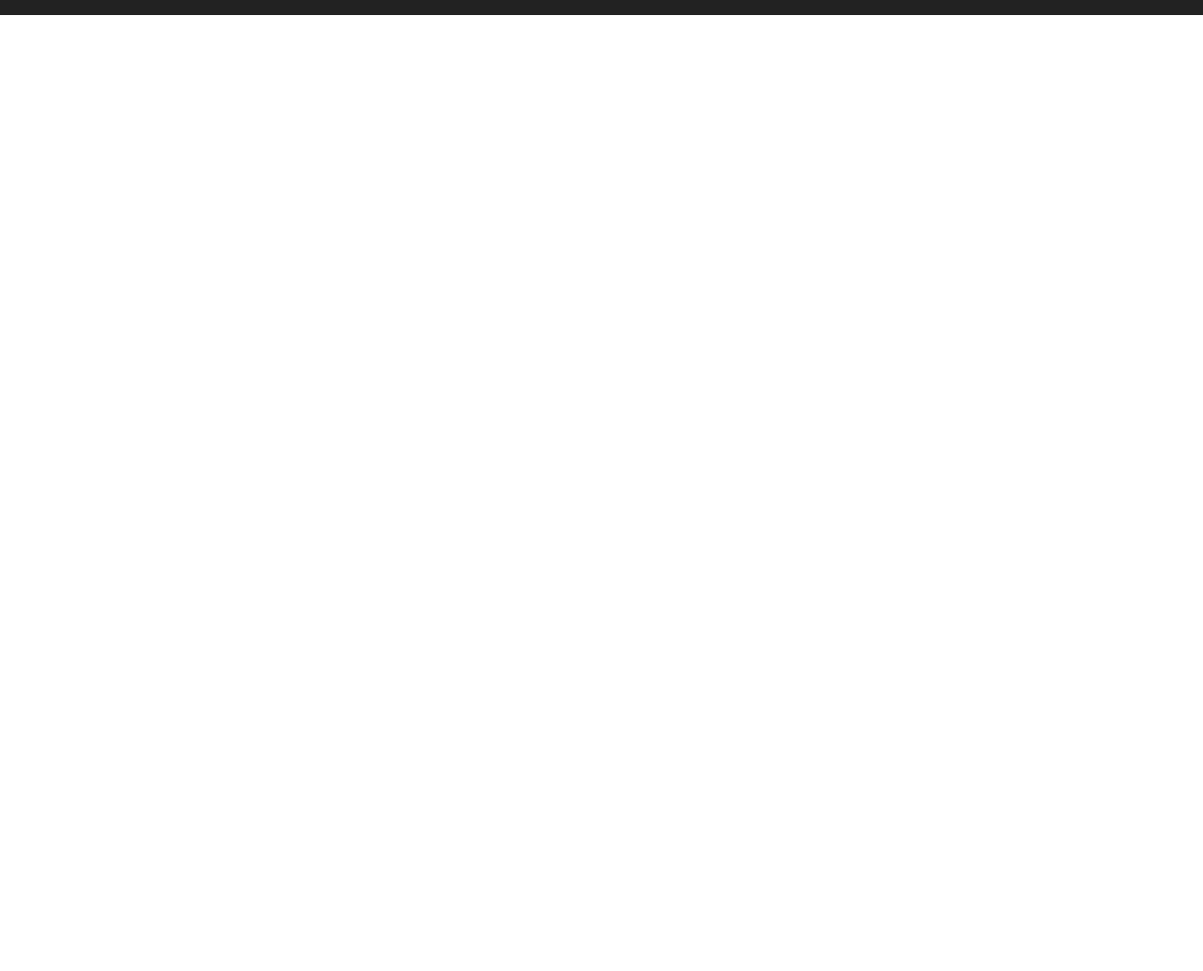
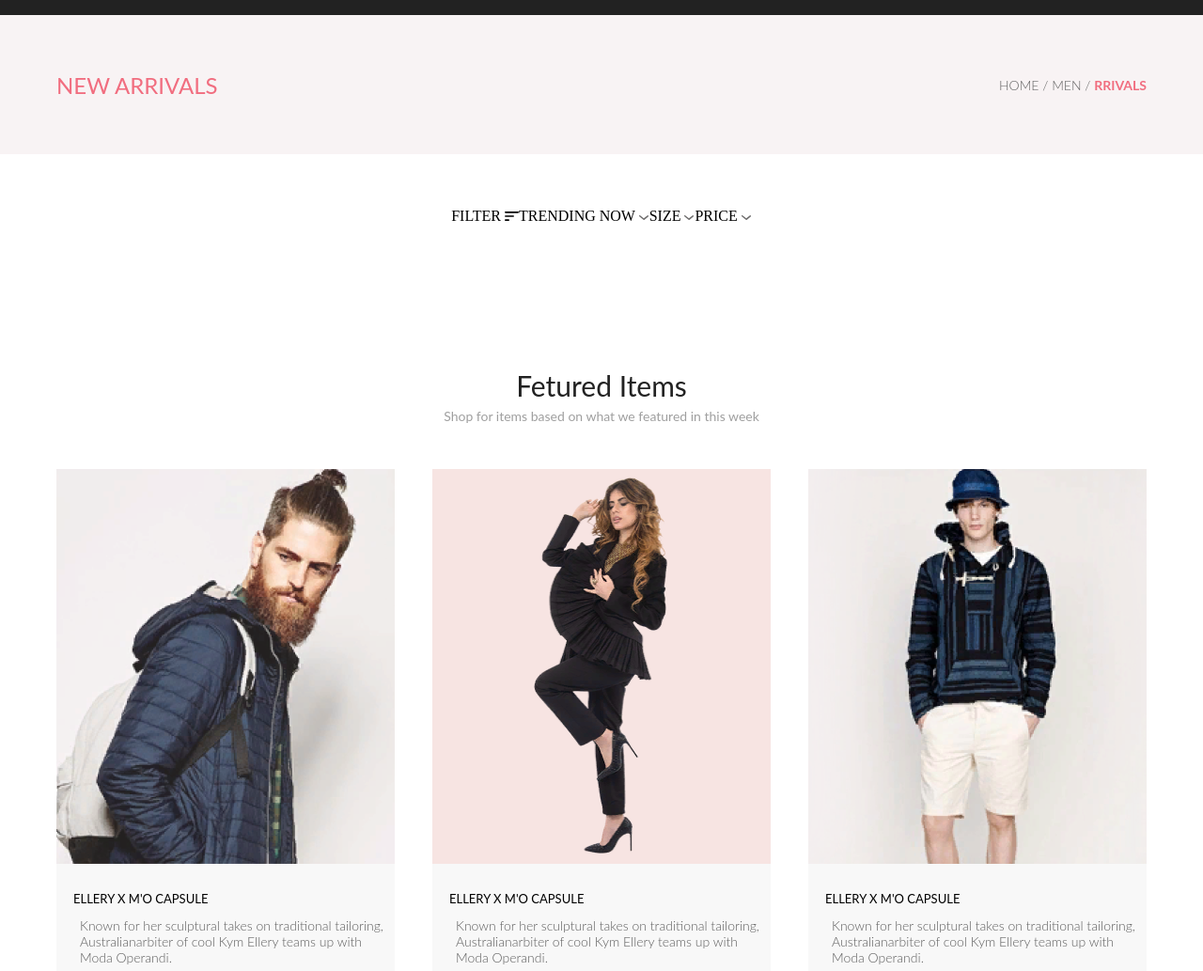
Before and after one commit to MarinaT-10/online-store, a plain HTML site: page catalog.html in a window 1280 px wide. Shown: the part 64-1097 px from the top of the page at 94% size. Before the commit the page ends 800 px from the top, so only its background shows below. Drawn offline with Linux system fonts and the light colour scheme.

Commit message:
Создали блок карточек и начали работу над блоком Flilter

```diff
--- a/catalog.html
+++ b/catalog.html
@@ -25,3 +25,69 @@
             </div>
         </div>
     </header>
+<section class="catalog__top">
+    <div class="container catalog__top_menu">
+        <div class="catalog__top_menu_left">NEW ARRIVALS</div>
+        <div class="catalog__top_menu_rihtg">HOME / MEN / <span class="catalog_menu_decor">RRIVALS</span></div>
+    </div>
+</section>
+<section class="filter">
+    <div class="container filter__wrap">
+        <div class="filter_menu_left">FILTER <img src="img/filter.svg" alt="filter"></div>
+        <div class="filter_menu_right">
+            <div class="filter__list">TRENDING NOW <img src="img/arrow.svg" alt="filter"></div>
+            <div class="filter__list">SIZE <img src="img/arrow.svg" alt="filter"></div>
+            <div class="filter__list">PRICE <img src="img/arrow.svg" alt="filter"></div>
+        </div>
+    </div>
+
+</section>
+<section class="card__product">
+    <div class="container card__box__wrap">
+        <h2>Fetured Items</h2>
+        <p class="card__text">Shop for items based on what we featured in this week</p>
+        <div class="card__box">
+            <article class="card">
+                <img src="img/card_1.png" alt="card-1">
+                <h4 class="card__product_name">ELLERY X M'O CAPSULE</h4>
+                <p class="card__description">Known for her sculptural takes on traditional tailoring, Australianarbiter of cool Kym Ellery teams up with Moda Operandi.</p>
+                <p class="card__price">$52.00</p>
+            </article>
+            <article class="card">
+                <img src="img/card_2.png" alt="card-2">
+                <h4 class="card__product_name">ELLERY X M'O CAPSULE</h4>
+                <p class="card__description">Known for her sculptural takes on traditional tailoring, Australianarbiter of cool Kym Ellery teams up with Moda Operandi.</p>
+                <p class="card__price">$52.00</p>
+            </article>
+            <article class="card">
+                    <img src="img/card_3.png" alt="card-3">
+                    <h4 class="card__product_name">ELLERY X M'O CAPSULE</h4>
+                    <p class="card__description">Known for her sculptural takes on traditional tailoring, Australianarbiter of cool Kym Ellery teams up with Moda Operandi.</p>
+                    <p class="card__price">$52.00</p>
+            </article>
+            <article class="card">
+                    <img src="img/card_4.png" alt="card-4">
+                    <h4 class="card__product_name">ELLERY X M'O CAPSULE</h4>
+                    <p class="card__description">Known for her sculptural takes on traditional tailoring, Australianarbiter of cool Kym Ellery teams up with Moda Operandi.</p>
+                    <p class="card__price">$52.00</p>
+            </article>
+            <article class="card">
+                    <img src="img/card_5.png" alt="card-5">
+                    <h4 class="card__product_name">ELLERY X M'O CAPSULE</h4>
+                    <p class="card__description">Known for her sculptural takes on traditional tailoring, Australianarbiter of cool Kym Ellery teams up with Moda Operandi.</p>
+                    <p class="card__price">$52.00</p>
+            </article>
+            <article class="card">
+                    <img src="img/card_6.png" alt="card-6">
+                    <h4 class="card__product_name">ELLERY X M'O CAPSULE</h4>
+                    <p class="card__description">Known for her sculptural takes on traditional tailoring, Australianarbiter of cool Kym Ellery teams up with Moda Operandi.</p>
+                    <p class="card__price">$52.00</p>
+            </article>
+                <div class="card__button_bottom">
+                    <a href="/" class="card__button">Browse All Product</a>
+                </div>
+            </div>
+        </div>
+</section>
+</body>
+</html>
--- a/css/style.css
+++ b/css/style.css
@@ -388,3 +388,64 @@ h2 {
 .footer__info:not(:last-child) {
     margin-right: 7px;
 }
+
+.catalog__top {
+    background: #F8F3F4;
+    height: 148px;
+    }
+
+.catalog__top_menu {
+    height: 100%;
+    display: flex;
+    justify-content: space-between;
+    align-items: center;
+
+}
+
+.catalog__top_menu_left {
+    font-family: Lato;
+    font-style: normal;
+    font-weight: normal;
+    font-size: 24px;
+    line-height: 29px;
+    color: #F16D7F;
+}
+
+.catalog__top_menu_rihtg {
+    font-family: Lato;
+    font-style: normal;
+    font-weight: 300;
+    font-size: 14px;
+    line-height: 17px;
+    color: #636363;
+}
+
+.catalog_menu_decor {
+    font-family: Lato;
+    font-style: normal;
+    font-weight: bold;
+    font-size: 14px;
+    line-height: 17px;
+    color: #F16D7F;
+}
+
+.filter {
+    height: 132px;
+    display: flex;
+}
+
+.filter__wrap {
+    display: flex;
+    justify-content: space-around;
+    align-items: center;
+}
+
+.filter_menu_left {
+    justify-content: start;
+}
+
+.filter_menu_right {
+    display: flex;
+    justify-content: center;
+    align-items: center;
+    }
```
Also changed, not shown: img/arrow.svg (added), img/filter.svg (added).
